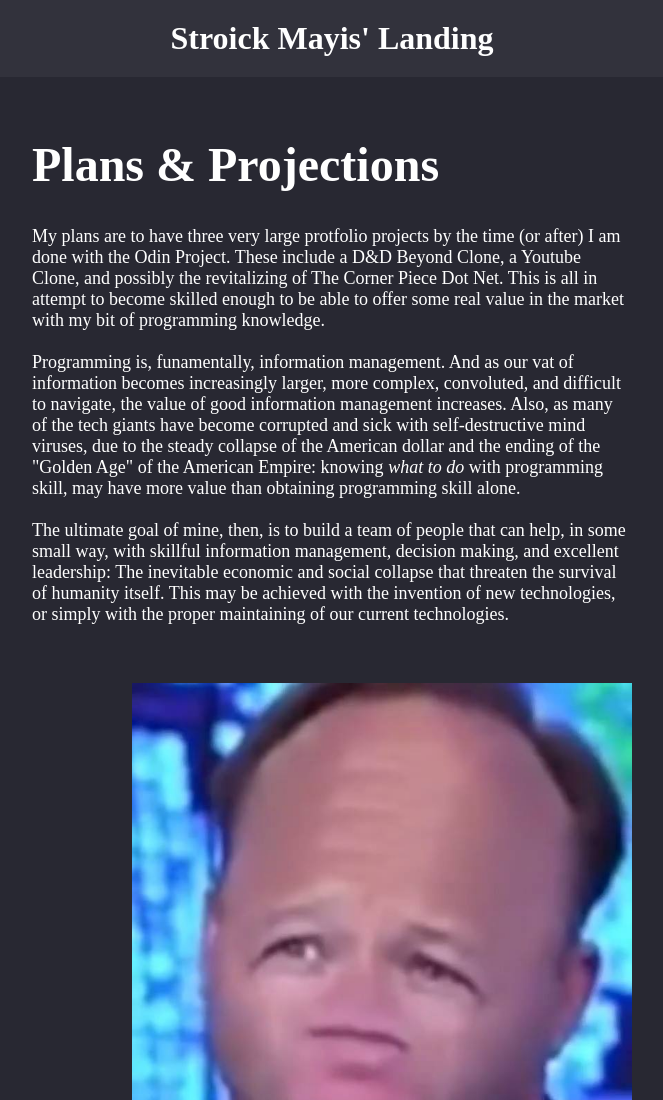
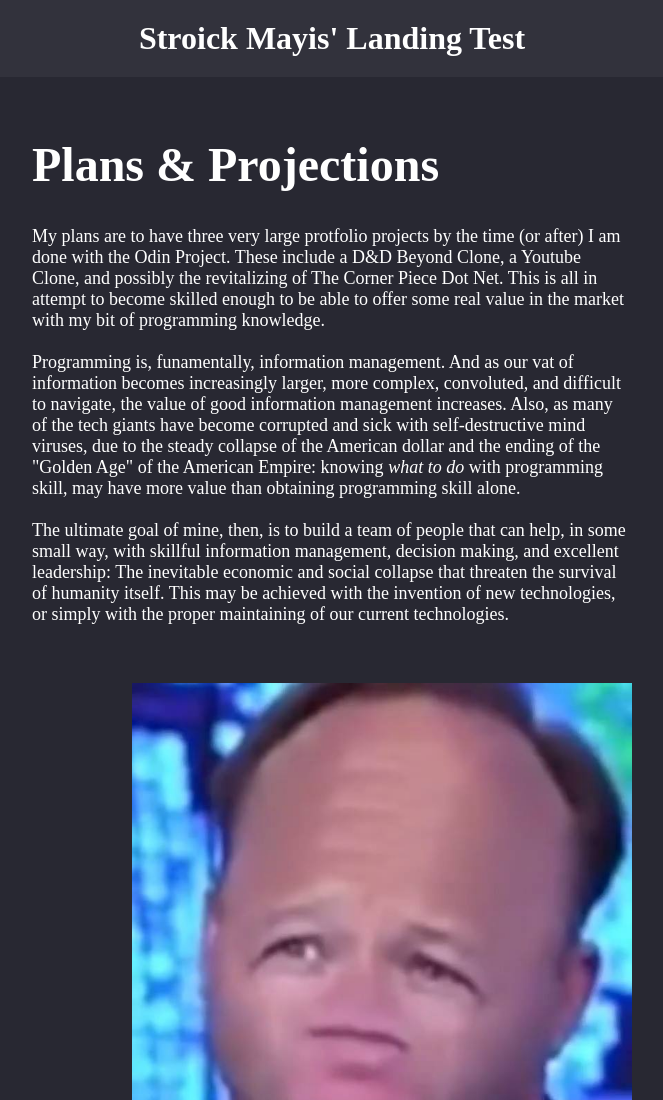
Before and after one commit to StroickMayis/landing-page, a plain HTML site: page index.html in a window 1280 px wide. Shown: the top 1100 px of the page, without its empty margins (308-971 px from the left). Drawn offline with Linux system fonts and the light colour scheme.

Commit message:
test: testing git on new laptop

```diff
--- a/index.html
+++ b/index.html
@@ -10,7 +10,7 @@
 
     <div class="header">
         <div>
-            <h1>Stroick Mayis' Landing</h1>
+            <h1>Stroick Mayis' Landing Test</h1>
         </div>
     </div>
 
```
